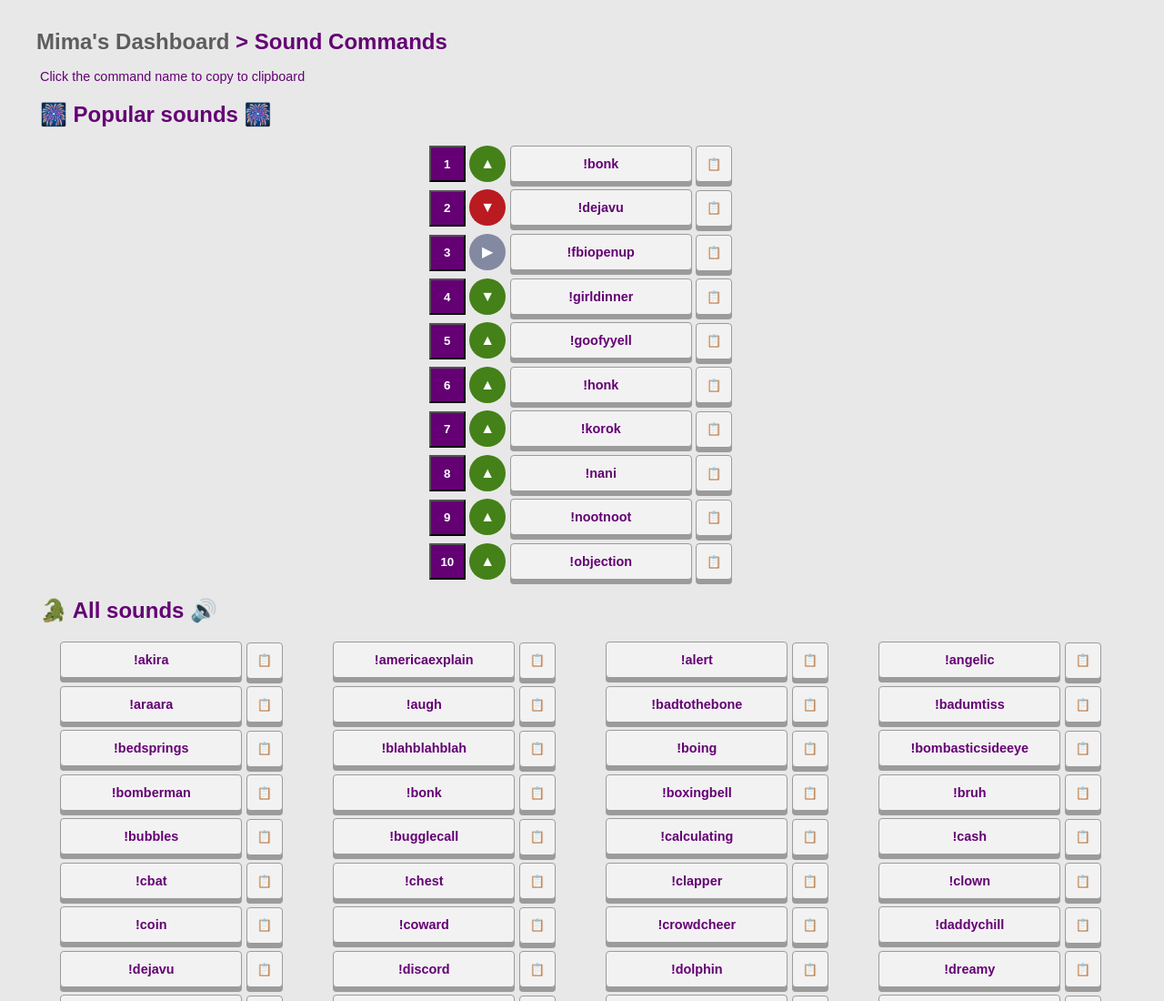
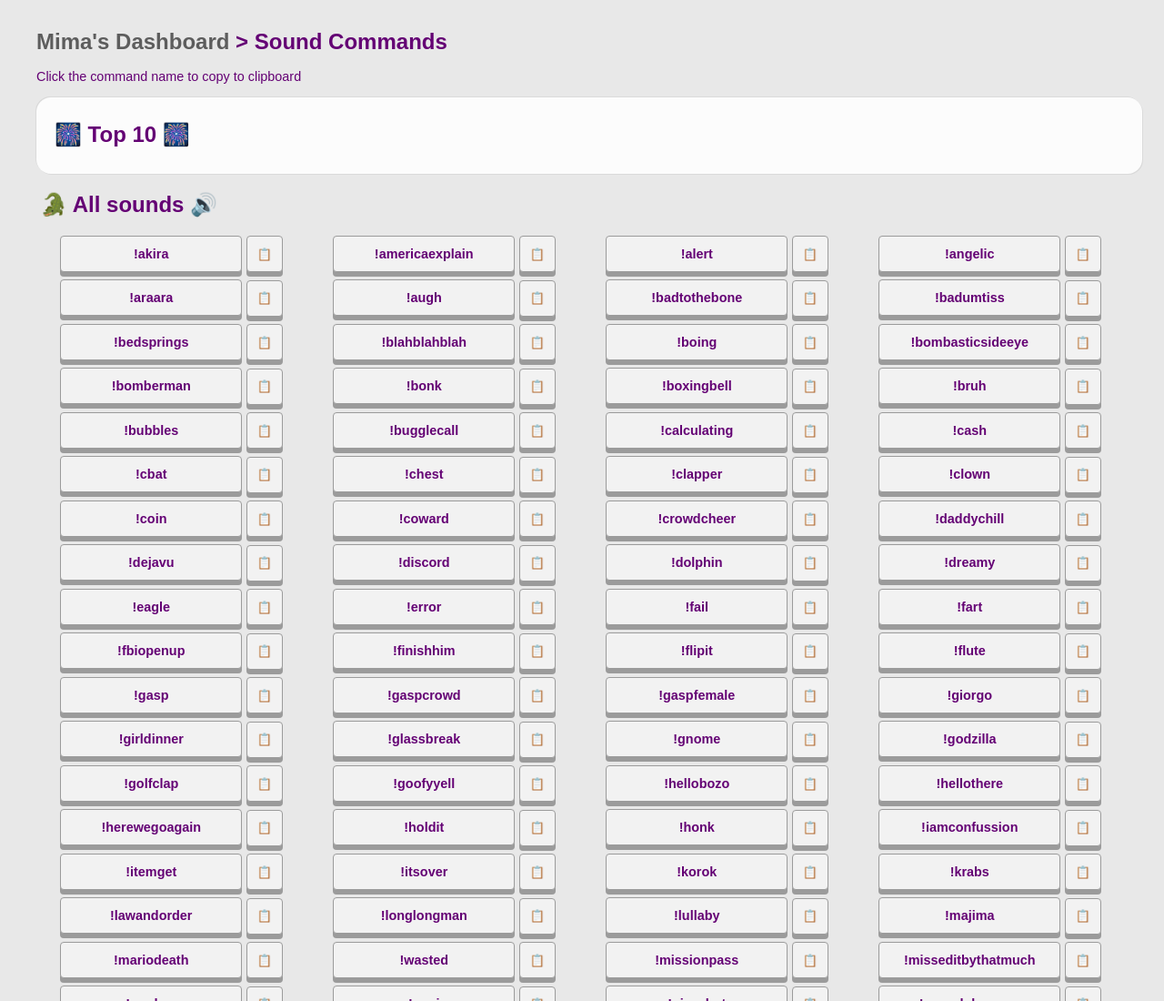
Before and after one commit to mimasweets/website, a website built with Parcel: page talents/mimasweets/soundboard/index.html in a window 1280 px wide. Shown: the top 1100 px of the page at 91% size. Built offline with nearby package versions, Linux system fonts and the light colour scheme.

Commit message:
collapsable top 10

```diff
--- a/talents/mimasweets/dashboard/css/styles.css
+++ b/talents/mimasweets/dashboard/css/styles.css
@@ -253,8 +253,6 @@ footer {
   text-align: center;
 }
 
-
-
 .sns {
   display: flex;
   flex-wrap: wrap;
@@ -344,3 +342,52 @@ footer {
   border-radius: 50%;
   background-color: #8289a1;
 }
+
+details > summary {
+  list-style-type: none;
+}
+
+details > summary::-webkit-details-marker {
+  display: none;
+}
+
+details > summary::after {
+  content: '';
+  font-size: 1em;
+  color: var(--primary-text);
+  text-align: center;
+  font-weight:400;
+  }
+
+  details > summary:hover::after {
+    content: 'Click to Expand';
+
+    }
+
+details[open] > summary::after {
+  content: '';
+  font-size: 1em;
+  color: var(--primary-text);
+  text-align: center;
+  font-weight:400;
+}
+
+details {
+  position: relative;
+  text-align: left;
+  width: 100%;
+  min-width: 50%;
+  line-height: 80%;
+  padding: 1rem 0 1rem 1rem;
+  font-weight: 800;
+  border: none;
+  border-radius: var(--radius);
+  background-color: var(--header-color);
+  margin-top: 0.5em;
+  box-shadow: -1px -1px 0px var(--border-color),
+    1px 1px 0px var(--border-color);
+
+  }
+
+details[open] > summary {
+  }
--- a/talents/mimasweets/soundboard/index.html
+++ b/talents/mimasweets/soundboard/index.html
@@ -17,9 +17,14 @@
 <body>
 
     <h1><a class="folder" href="../dashboard/index.html">Mima's Dashboard</a> > Sound Commands</h1>
+    <p class="hint">Click the command name to copy to clipboard</p>
+    <details hide>
+        <summary>
     <div class="title-container">
-        <p class="hint">Click the command name to copy to clipboard</p>
-        <h2>🎆 Popular sounds 🎆</h2>
+
+
+        <h2>🎆 Top 10 🎆</h2>
+    </summary>
     </div>
     <div class="top10-container">
         <div class="sound-container">
@@ -104,6 +109,7 @@
                     onClick="function test(){ navigator.clipboard.writeText('!objection')} test(); return false;">📋</button>
         </div>
     </div>
+</details>
     <div class="title-container">
         <h2>🐊 All sounds 🔊</h2>
     </div>
```
